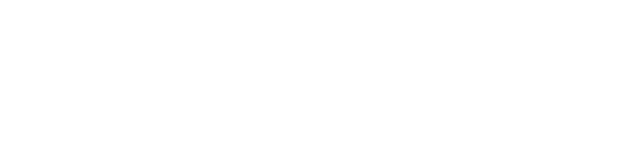
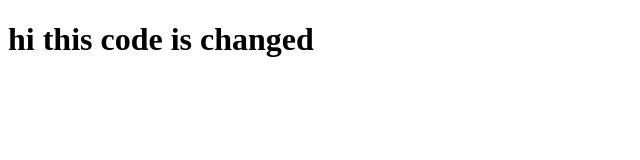
Before and after one commit to Snpsu/Test, a plain HTML site: page index.html in a window 1280 px wide. Shown: the whole page, without its empty margins (0-640 px from the left). Drawn offline with Linux system fonts and the light colour scheme.

Commit message:
Update index.html

```diff
--- a/index.html
+++ b/index.html
@@ -4,6 +4,7 @@
     <meta charset="UTF-8">
     <meta name="viewport" content="width=device-width, initial-scale=1.0">
     <title>Document</title>
+    <h1>hi this code is changed</h1>
 </head>
 <body>
 
```
